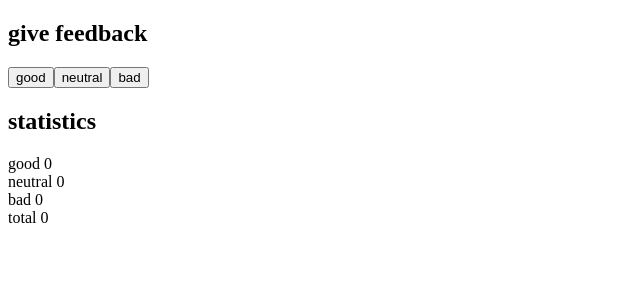
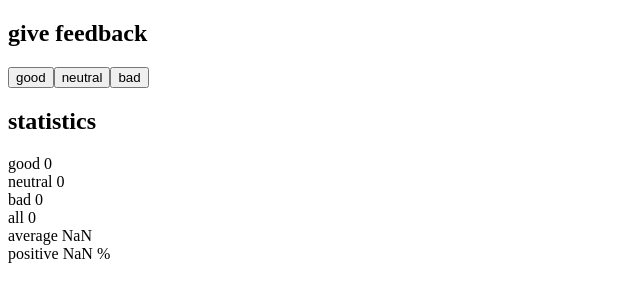
Before and after one commit to nilskrannig/OpenUni_FSWD_Part01, a React (Vite) app in the folder part1_unicafe/: page / in a window 1280 px wide. Shown: the top 302 px of the page, without its empty margins (0-640 px from the left). Built offline with nearby package versions, Linux system fonts and the light colour scheme.

Commit message:
Part1_Exercises unicafe: Step 2

```diff
--- a/part1_unicafe/src/App.jsx
+++ b/part1_unicafe/src/App.jsx
@@ -43,9 +43,23 @@ function App() {
       <DisplayValue name='good' value={good} />
       <DisplayValue name='neutral' value={neutral} />
       <DisplayValue name='bad' value={bad} />
-      <DisplayValue name='total' value={good + neutral + bad}/>
+      <DisplayValue name='all' value={getTotalNumberOfVotes()}/>
+      <DisplayValue name='average' value={getAverage()}/>
+      <DisplayValue name='positive' value={getPositive() + ' %'}/>
     </div>
   )
+
+  function getPositive() {
+    return (good / getTotalNumberOfVotes()) * 100;
+  }
+
+  function getAverage() {
+    return (good * 1 + neutral * 0 + bad * -1) / getTotalNumberOfVotes();
+  }
+
+  function getTotalNumberOfVotes() {
+    return good + neutral + bad;
+  }
 }
 
 export default App
```
